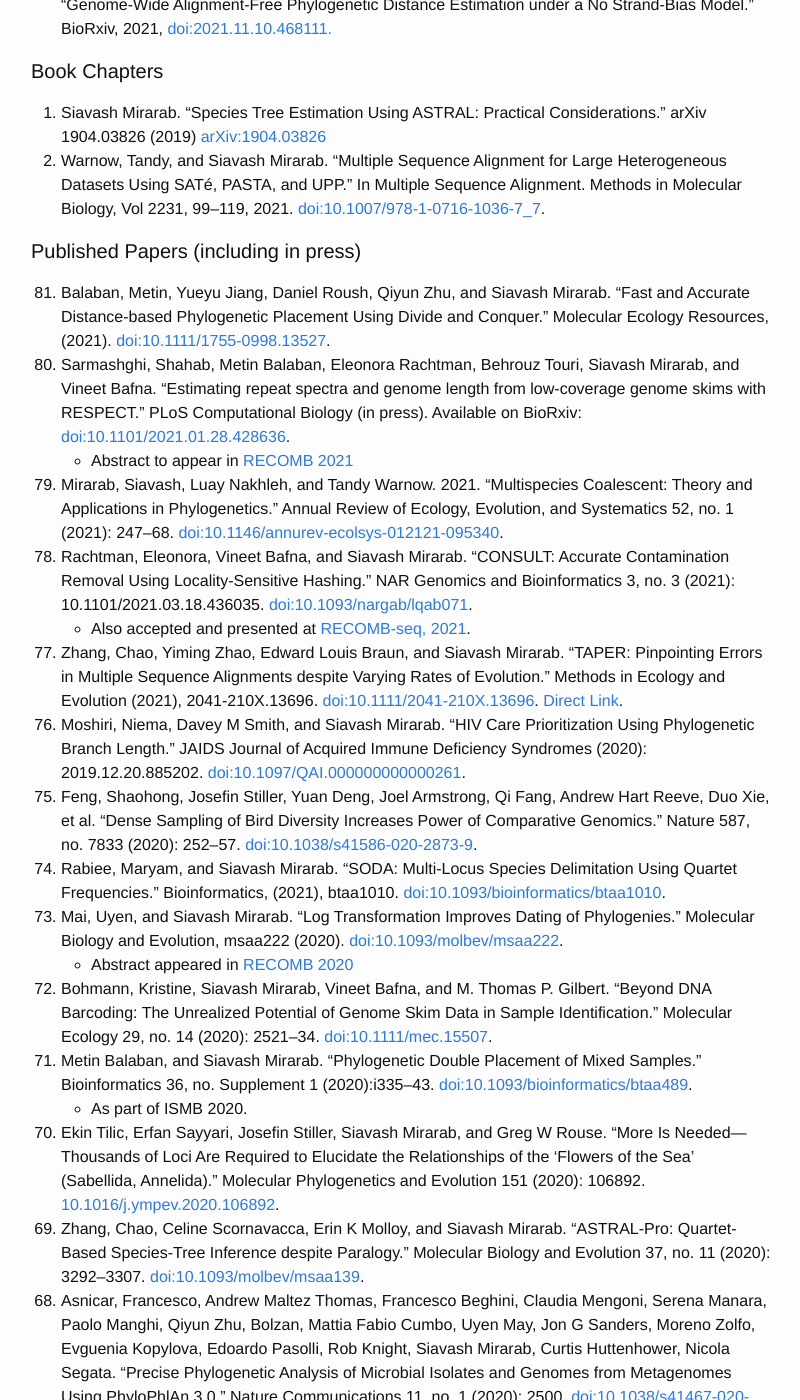
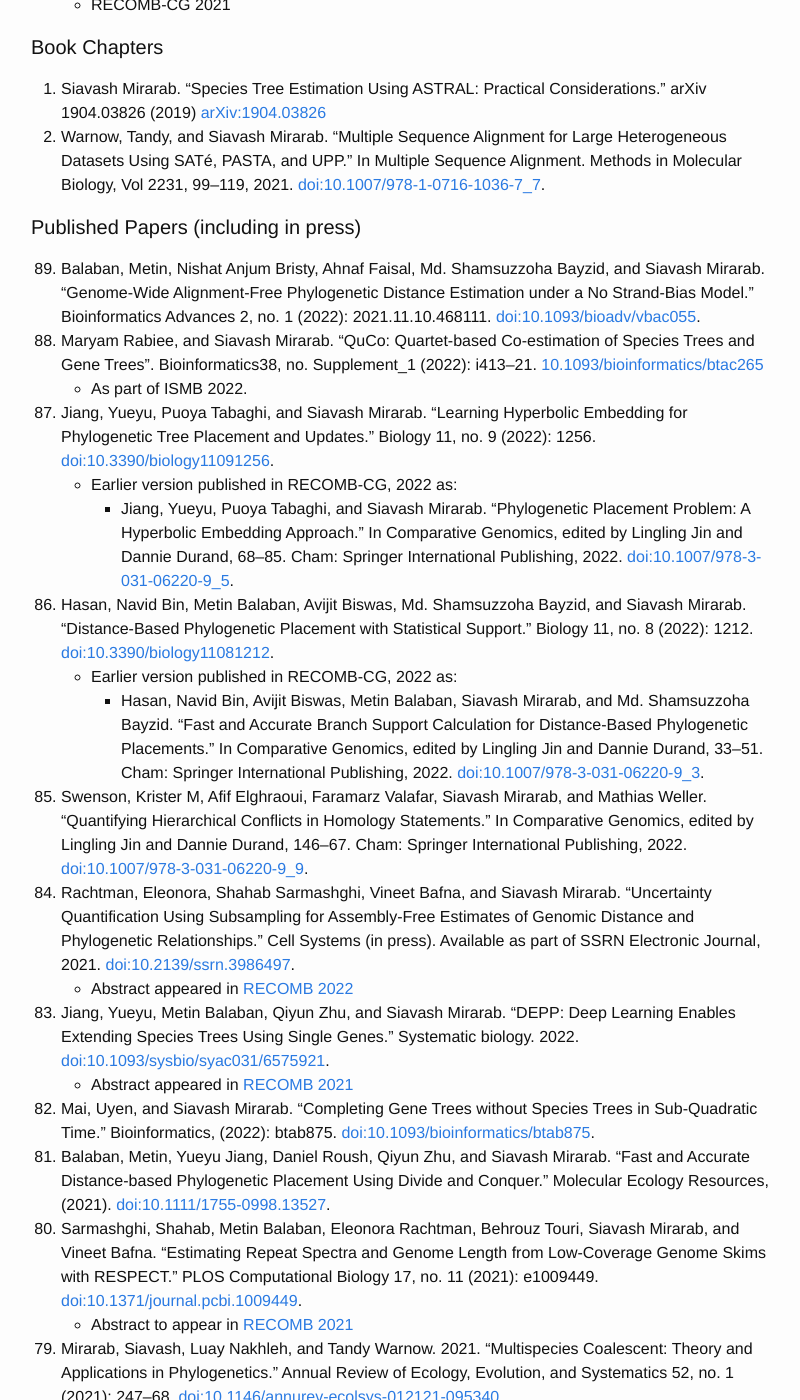
Before and after one commit to smirarab/website, a Jekyll site: the page built from publications.md, in a window 1280 px wide and 1400 px high, scrolled down 692 px. Shown: the whole window, without its empty margins (239-1039 px from the left). Built offline with Jekyll 4.4.1, drawn with Linux system fonts in a browser that asks for light colours; some of the changed text lies outside the part shown.

Commit message:
update files

```diff
--- a/publications.md
+++ b/publications.md
@@ -12,10 +12,9 @@
 #### Preprints, bookchapters, and accepted conference papers
 0. Stepanauskas, Ramunas, Julia M Brown, Uyen Mai, Oliver Bezuidt, Maria Pachiadaki, Joe Brown, Steven Biller, Paul M Berube, Nicholas R Record, and Siavash Mirarab. “Gene Exchange Networks Define Species-like Units in Marine Prokaryotes.” BioRxiv, 2020, 2020.09.10.291518. [doi:10.1101/2020.09.10.291518](https://doi.org/10.1101/2020.09.10.291518).
 0. Zhang, Chao, Andrey V Bzikadze, Yana Safonova, and Siavash Mirarab. “Scalable Models of Antibody Evolution and Benchmarking of Clonal Tree Reconstruction Methods.” BioRxiv, 2020. [doi:10.1101/2020.09.17.302505](https://doi.org/10.1101/2020.09.17.302505).
-0. Jiang, Yueyu, Metin Balaban, Qiyun Zhu, and Siavash Mirarab. “DEPP: Deep Learning Enables Extending Species Trees Using Single Genes.” BioRxiv, 2021, 2021.01.22.427808. [doi:10.1101/2021.01.22.427808](https://doi.org/10.1101/2021.01.22.427808).
-	*  Abstract to appear in [RECOMB 2021](https://www.recomb2021.org/)
-0. Balaban, Metin, Nishat Anjum Bristy, Ahnaf Faisal, Md. Shamsuzzoha Bayzid, and Siavash Mirarab. “Genome-Wide Alignment-Free Phylogenetic Distance Estimation under a No Strand-Bias Model.” BioRxiv, 2021, [doi:2021.11.10.468111.](https://doi.org/10.1101/2021.11.10.468111)
-
+0. Zhang, Chao, and Siavash Mirarab. “Weighting by Gene Tree Uncertainty Improves Accuracy of Quartet-Based Species Trees.” BioArxiv, 2022, 2022.02.19.481132. [doi:10.1101/2022.02.19.481132](https://doi.org/10.1101/2022.02.19.481132).
+0. Elghraoui, Afif, Siavash Mirarab, Krister M Swenson, and Faramarz Valafar. “Evaluating Impacts of Syntenic Block Detection Strategies on Rearrangement Phylogeny Using M. Tuberculosis Isolates.” BioRxiv, 2022, 2022.02.18.481113. [doi:10.1101/2022.02.18.481113](https://doi.org/10.1101/2022.02.18.481113).
+	* RECOMB-CG 2021
 
 #### Book Chapters
 0. Siavash Mirarab. “Species Tree Estimation Using ASTRAL: Practical Considerations.” arXiv 1904.03826 (2019) [arXiv:1904.03826](https://arxiv.org/pdf/1904.03826.pdf)
@@ -23,14 +22,29 @@
 
 #### Published Papers (including in press)
 
-{:start="81"}
+{:start="89"}
+0. Balaban, Metin, Nishat Anjum Bristy, Ahnaf Faisal, Md. Shamsuzzoha Bayzid, and Siavash Mirarab. “Genome-Wide Alignment-Free Phylogenetic Distance Estimation under a No Strand-Bias Model.”  Bioinformatics Advances 2, no. 1 (2022): 2021.11.10.468111. [doi:10.1093/bioadv/vbac055](https://doi.org/10.1093/bioadv/vbac055).
+0. Maryam Rabiee, and Siavash Mirarab. “QuCo: Quartet-based Co-estimation of Species Trees and Gene Trees”. Bioinformatics38, no. Supplement_1 (2022): i413–21. [10.1093/bioinformatics/btac265](https://academic.oup.com/bioinformatics/article/38/Supplement_1/i413/6617531)
+	* As part of ISMB 2022.
+0. Jiang, Yueyu, Puoya Tabaghi, and Siavash Mirarab. “Learning Hyperbolic Embedding for Phylogenetic Tree Placement and Updates.” Biology 11, no. 9 (2022): 1256. [doi:10.3390/biology11091256](https://doi.org/10.3390/biology11091256).
+	* Earlier version published in RECOMB-CG, 2022 as:
+		* Jiang, Yueyu, Puoya Tabaghi, and Siavash Mirarab. “Phylogenetic Placement Problem: A Hyperbolic Embedding Approach.” In Comparative Genomics, edited by Lingling Jin and Dannie Durand, 68–85. Cham: Springer International Publishing, 2022. [doi:10.1007/978-3-031-06220-9_5](https://doi.org/10.1007/978-3-031-06220-9_5).
+0. Hasan, Navid Bin, Metin Balaban, Avijit Biswas, Md. Shamsuzzoha Bayzid, and Siavash Mirarab. “Distance-Based Phylogenetic Placement with Statistical Support.” Biology 11, no. 8 (2022): 1212. [doi:10.3390/biology11081212](https://doi.org/10.3390/biology11081212).
+	* Earlier version published in RECOMB-CG, 2022 as:
+		* Hasan, Navid Bin, Avijit Biswas, Metin Balaban, Siavash Mirarab, and Md. Shamsuzzoha Bayzid. “Fast and Accurate Branch Support Calculation for Distance-Based Phylogenetic Placements.” In Comparative Genomics, edited by Lingling Jin and Dannie Durand, 33–51. Cham: Springer International Publishing, 2022. [doi:10.1007/978-3-031-06220-9_3](https://doi.org/10.1007/978-3-031-06220-9_3).
+0. Swenson, Krister M, Afif Elghraoui, Faramarz Valafar, Siavash Mirarab, and Mathias Weller. “Quantifying Hierarchical Conflicts in Homology Statements.” In Comparative Genomics, edited by Lingling Jin and Dannie Durand, 146–67. Cham: Springer International Publishing, 2022. [doi:10.1007/978-3-031-06220-9_9](https://doi.org/10.1007/978-3-031-06220-9_9).
+0. Rachtman, Eleonora, Shahab Sarmashghi, Vineet Bafna, and Siavash Mirarab. “Uncertainty Quantification Using Subsampling for Assembly-Free Estimates of Genomic Distance and Phylogenetic Relationships.” Cell Systems (in press). Available as part of SSRN Electronic Journal, 2021. [doi:10.2139/ssrn.3986497](https://doi.org/10.2139/ssrn.3986497).
+	*  Abstract appeared in [RECOMB 2022](https://link.springer.com/chapter/10.1007/978-3-031-04749-7_30)
+0. Jiang, Yueyu, Metin Balaban, Qiyun Zhu, and Siavash Mirarab. “DEPP: Deep Learning Enables Extending Species Trees Using Single Genes.” Systematic biology. 2022. [doi:10.1093/sysbio/syac031/6575921](https://academic.oup.com/sysbio/advance-article/doi/10.1093/sysbio/syac031/6575921?guestAccessKey=00d69a2a-f346-4bab-9bd3-b64ddbf7627d).
+	*  Abstract appeared in [RECOMB 2021](https://www.recomb2021.org/)
+0. Mai, Uyen, and Siavash Mirarab. “Completing Gene Trees without Species Trees in Sub-Quadratic Time.” Bioinformatics, (2022): btab875. [doi:10.1093/bioinformatics/btab875](https://doi.org/10.1093/bioinformatics/btab875).
 0. Balaban, Metin, Yueyu Jiang, Daniel Roush, Qiyun Zhu, and Siavash Mirarab. “Fast and Accurate Distance‐based Phylogenetic Placement Using Divide and Conquer.” Molecular Ecology Resources, (2021). [doi:10.1111/1755-0998.13527](https://doi.org/10.1111/1755-0998.13527).
-0. Sarmashghi, Shahab, Metin Balaban, Eleonora Rachtman, Behrouz Touri, Siavash Mirarab, and Vineet Bafna. “Estimating repeat spectra and genome length from low-coverage genome skims with RESPECT.” PLoS Computational Biology (in press). Available on BioRxiv: [doi:10.1101/2021.01.28.428636](https://doi.org/10.1101/2021.01.28.428636).
+0. Sarmashghi, Shahab, Metin Balaban, Eleonora Rachtman, Behrouz Touri, Siavash Mirarab, and Vineet Bafna. “Estimating Repeat Spectra and Genome Length from Low-Coverage Genome Skims with RESPECT.” PLOS Computational Biology 17, no. 11 (2021): e1009449. [doi:10.1371/journal.pcbi.1009449](https://doi.org/10.1371/journal.pcbi.1009449).
 	* Abstract to appear in [RECOMB 2021](https://www.recomb2021.org/)
 0. Mirarab, Siavash, Luay Nakhleh, and Tandy Warnow. 2021. “Multispecies Coalescent: Theory and Applications in Phylogenetics.” Annual Review of Ecology, Evolution, and Systematics 52, no. 1 (2021): 247–68. [doi:10.1146/annurev-ecolsys-012121-095340](https://doi.org/10.1146/annurev-ecolsys-012121-095340).
 0. Rachtman, Eleonora, Vineet Bafna, and Siavash Mirarab. “CONSULT: Accurate Contamination Removal Using Locality-Sensitive Hashing.” NAR Genomics and Bioinformatics 3, no. 3 (2021): 10.1101/2021.03.18.436035. [doi:10.1093/nargab/lqab071](https://academic.oup.com/nargab/article/doi/10.1093/nargab/lqab071/6342218?guestAccessKey=713a4334-44c0-446d-a7ba-73f47ba9ecd9).
 	* Also accepted and presented at [RECOMB-seq, 2021](https://www.recomb2021.org/recomb-seq-satellite).
-0. Zhang, Chao, Yiming Zhao, Edward Louis Braun, and Siavash Mirarab. “TAPER: Pinpointing Errors in Multiple Sequence Alignments despite Varying Rates of Evolution.” Methods in Ecology and Evolution (2021), 2041-210X.13696. [doi:10.1111/2041-210X.13696](https://doi.org/10.1111/2041-210X.13696). [Direct Link](https://onlinelibrary.wiley.com/share/author/REMXRNH3BACNHAEWNEZS?target=10.1111/2041-210X.13696).
+0. Zhang, Chao, Yiming Zhao, Edward Louis Braun, and Siavash Mirarab. “TAPER: Pinpointing Errors in Multiple Sequence Alignments despite Varying Rates of Evolution.” Methods in Ecology and Evolution 12, no. 11 (2021), 2145-58. [doi:10.1111/2041-210X.13696](https://doi.org/10.1111/2041-210X.13696). [Direct Link](https://onlinelibrary.wiley.com/share/author/REMXRNH3BACNHAEWNEZS?target=10.1111/2041-210X.13696).
 0. Moshiri, Niema, Davey M Smith, and Siavash Mirarab. “HIV Care Prioritization Using Phylogenetic Branch Length.” JAIDS Journal of Acquired Immune Deficiency Syndromes (2020): 2019.12.20.885202. [doi:10.1097/QAI.000000000000261](https://doi.org/10.1097/QAI.0000000000002612).
 0. Feng, Shaohong, Josefin Stiller, Yuan Deng, Joel Armstrong, Qi Fang, Andrew Hart Reeve, Duo Xie, et al. “Dense Sampling of Bird Diversity Increases Power of Comparative Genomics.” Nature 587, no. 7833 (2020): 252–57. [doi:10.1038/s41586-020-2873-9](https://doi.org/10.1038/s41586-020-2873-9).
 0. Rabiee, Maryam, and Siavash Mirarab. “SODA: Multi-Locus Species Delimitation Using Quartet Frequencies.” Bioinformatics, (2021), btaa1010. [doi:10.1093/bioinformatics/btaa1010](https://doi.org/10.1093/bioinformatics/btaa1010).
```
Also changed, not shown: about.md (+2 -2 lines), presentations.md (+8 -0 lines).
